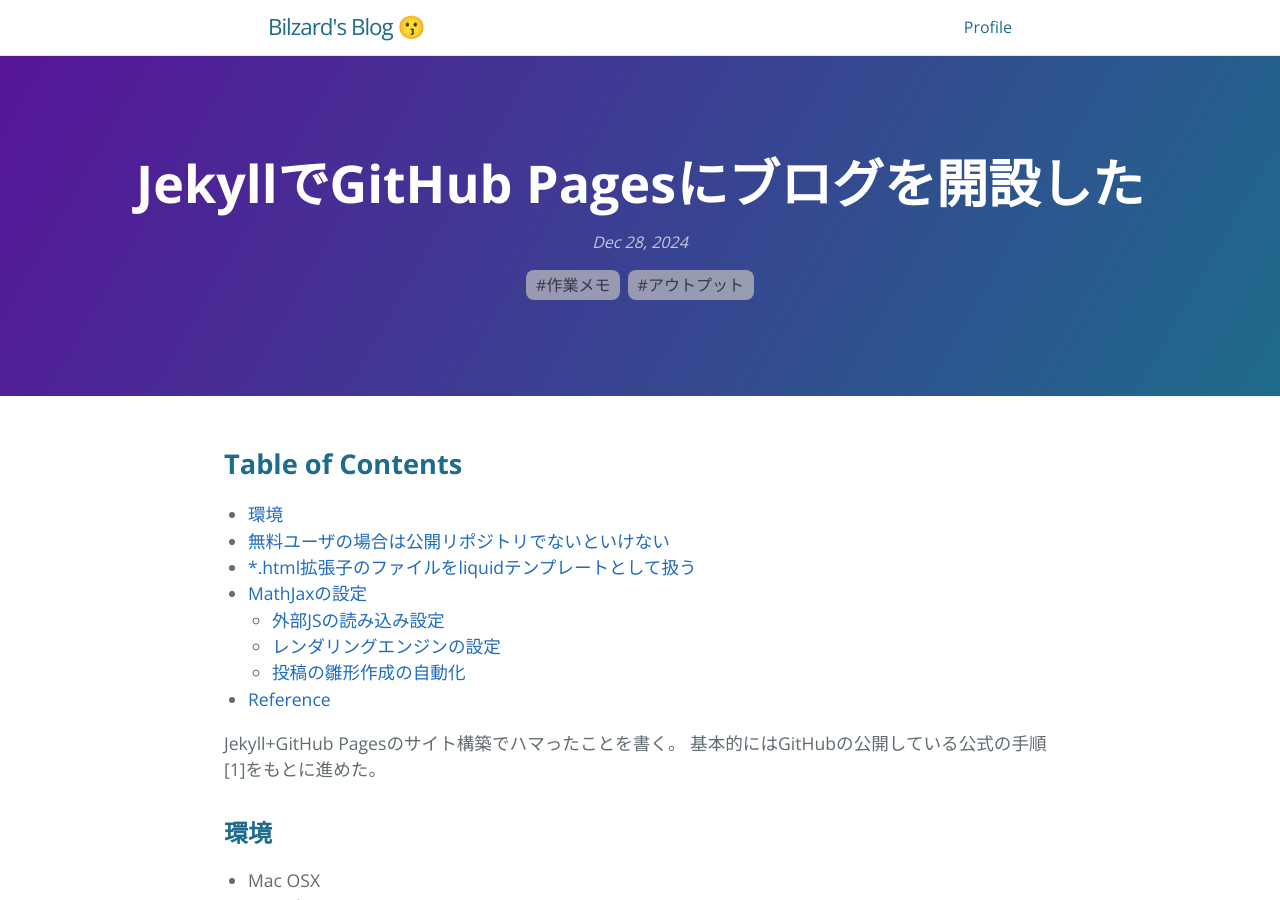
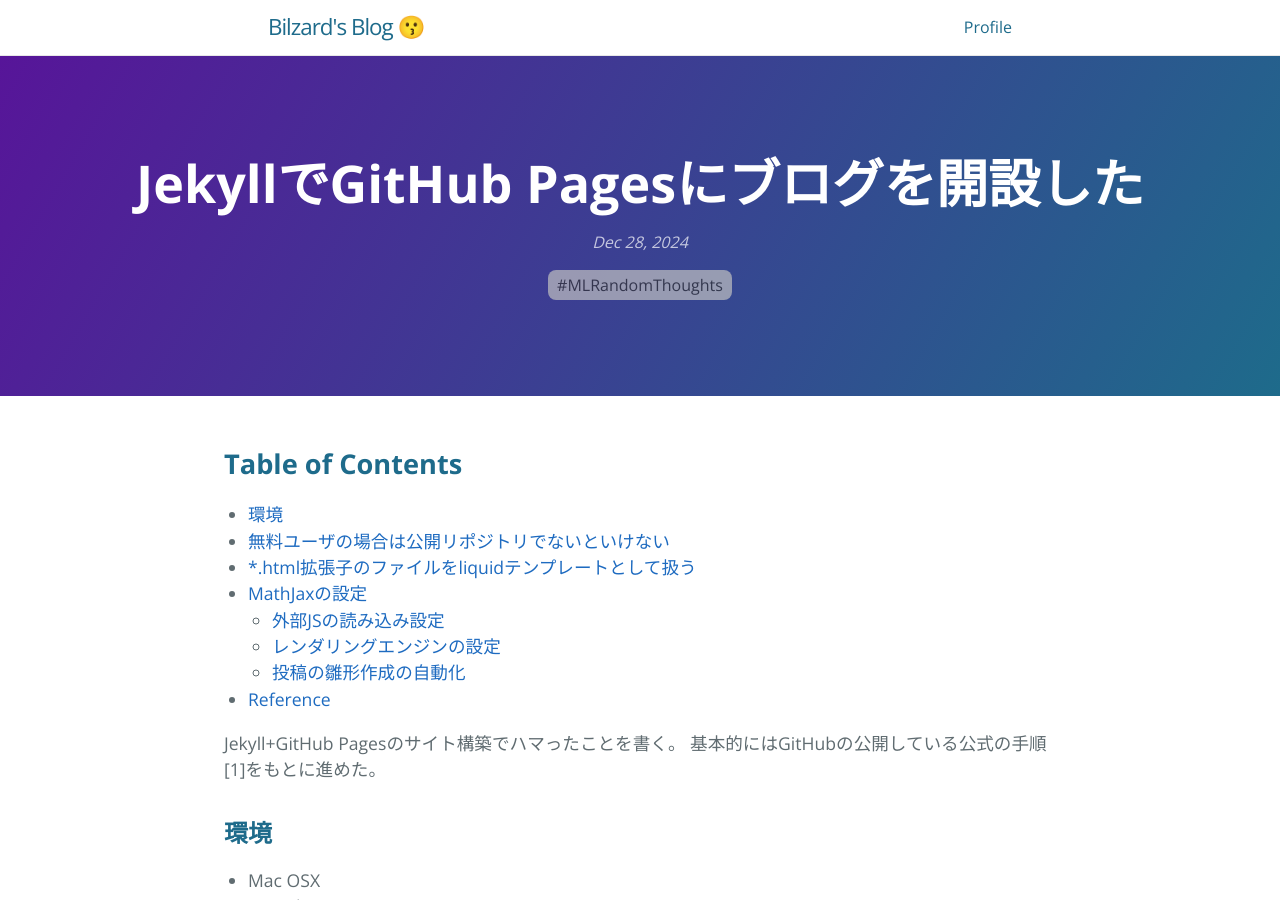
Before and after one commit to bilzard/bilzard.github.io, a Jekyll site: the page built from _posts/2024-12-28-blog-open.md, in a window 1280 px wide and 900 px high. Built offline with Jekyll 4.4.1, drawn with Linux system fonts in a browser that asks for light colours; comment, search, counter and statistics services are not loaded.

Commit message:
デフォルトのハッシュタグをMLRandomThoughtsで統一

```diff
--- a/_posts/2024-12-28-blog-open.md
+++ b/_posts/2024-12-28-blog-open.md
@@ -2,8 +2,8 @@
 layout: post
 title:  "JekyllでGitHub Pagesにブログを開設した"
 date:   2024-12-28 18:06:01 +0900
-categories: [blog]
-tags: 作業メモ アウトプット
+categories: blog
+tags: MLRandomThoughts
 latex:  false
 toc: true
 ---
```
Also changed, not shown: _posts/2025-01-01-byte-latent-transformer.md (+2 -2 lines), 1 other file.
